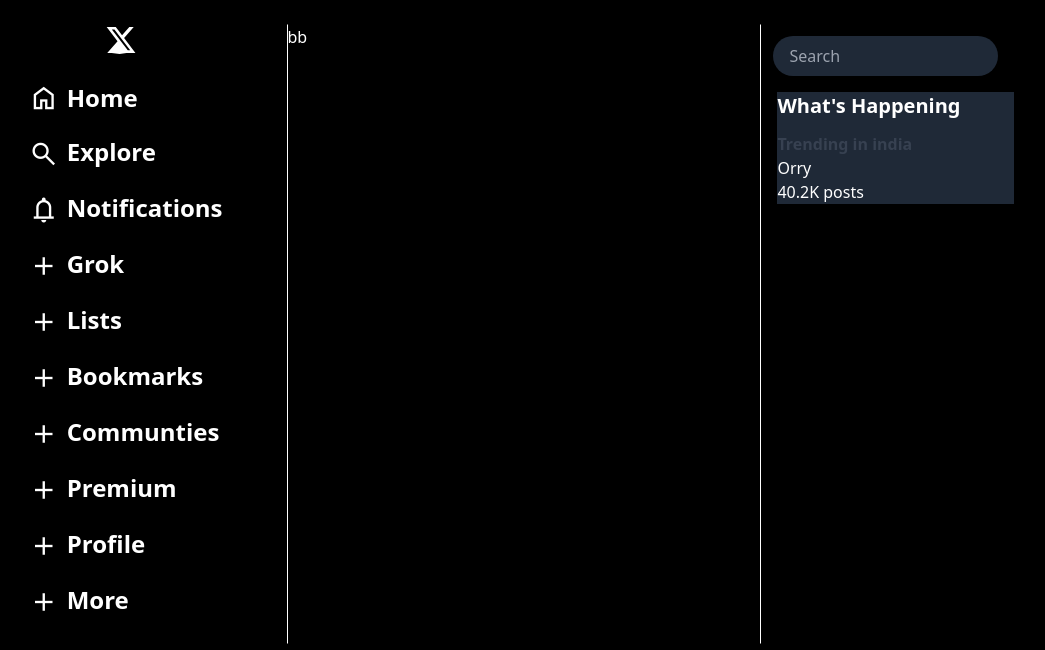
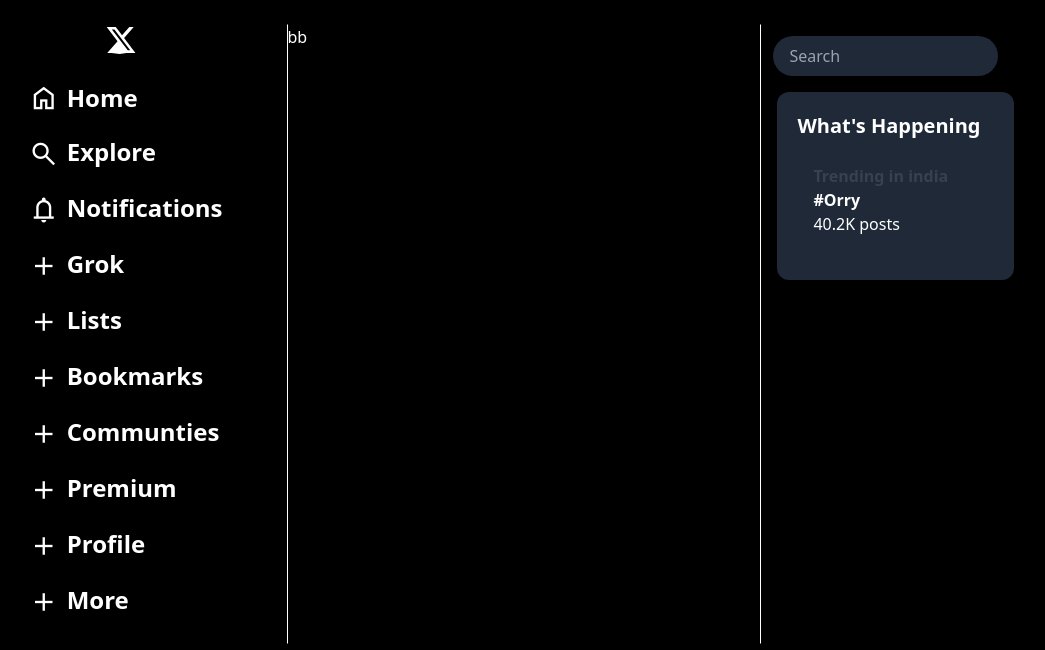
Before and after one commit to Omkar985087/Twitter-Clone, a website: page index.html in a window 1280 px wide. Shown: the whole page, without its empty margins (45-1090 px from the left). Drawn offline with nearby package versions, Linux system fonts and the light colour scheme.

Commit message:
Twitter Clone

```diff
--- a/index.html
+++ b/index.html
@@ -53,13 +53,13 @@
                         <input type="text" class="w-1/2 rounded-full bg-gray-800 text-white px-4 py-2" placeholder="Search">
                 </div>
 
-                <div class="whats m-4 bg-gray-800 w-1/2">
+                <div class="whats m-4 bg-gray-800 w-1/2 p-5 rounded-xl">
                         <h1 class="text-xl font-bold">
                                 What's Happening
                         </h1>
-                        <div class="item my-3 hover:bg-gray-800 curser-pointer">
+                        <div class="item my-3 px-4 p-3 hover:bg-gray-800 curser-pointer">
                                 <div class="font-bold tex-sm text-gray-700">Trending in india</div>
-                                <div>Orry</div>
+                                <div class="font-bold">#Orry</div>
                                 <div>40.2K posts</div>
                         </div>
                 </div>
```
Also changed, not shown: src/output.css.
